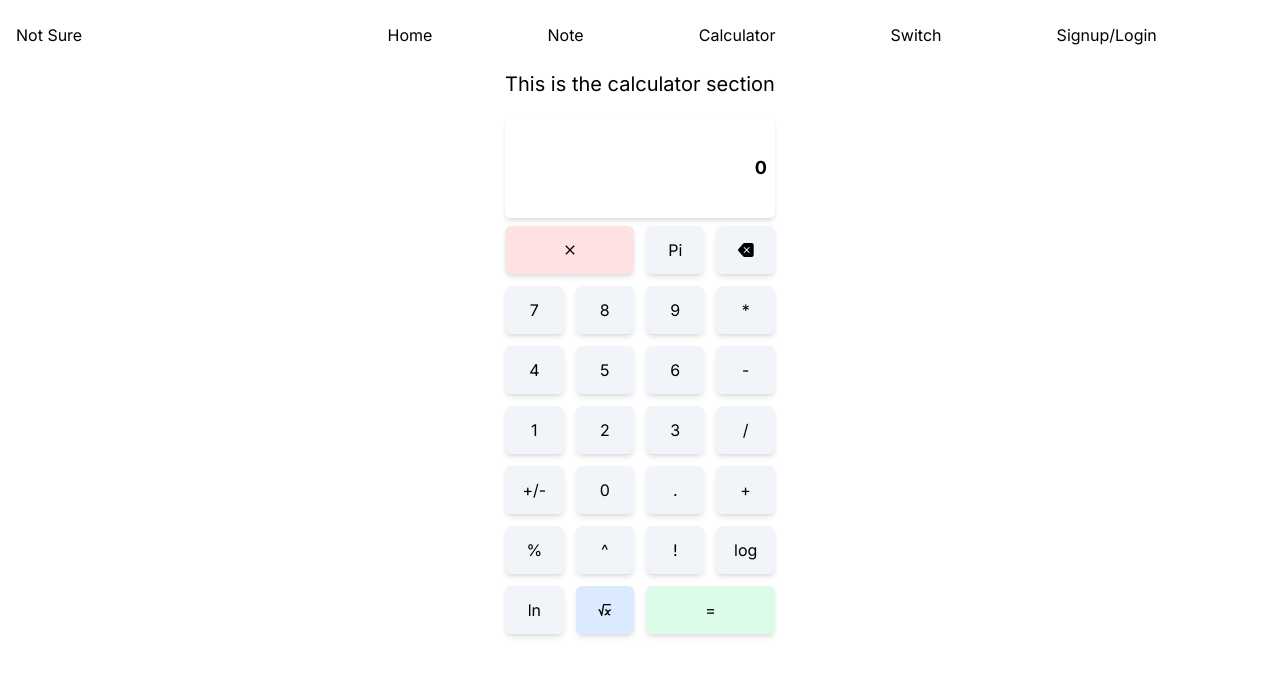
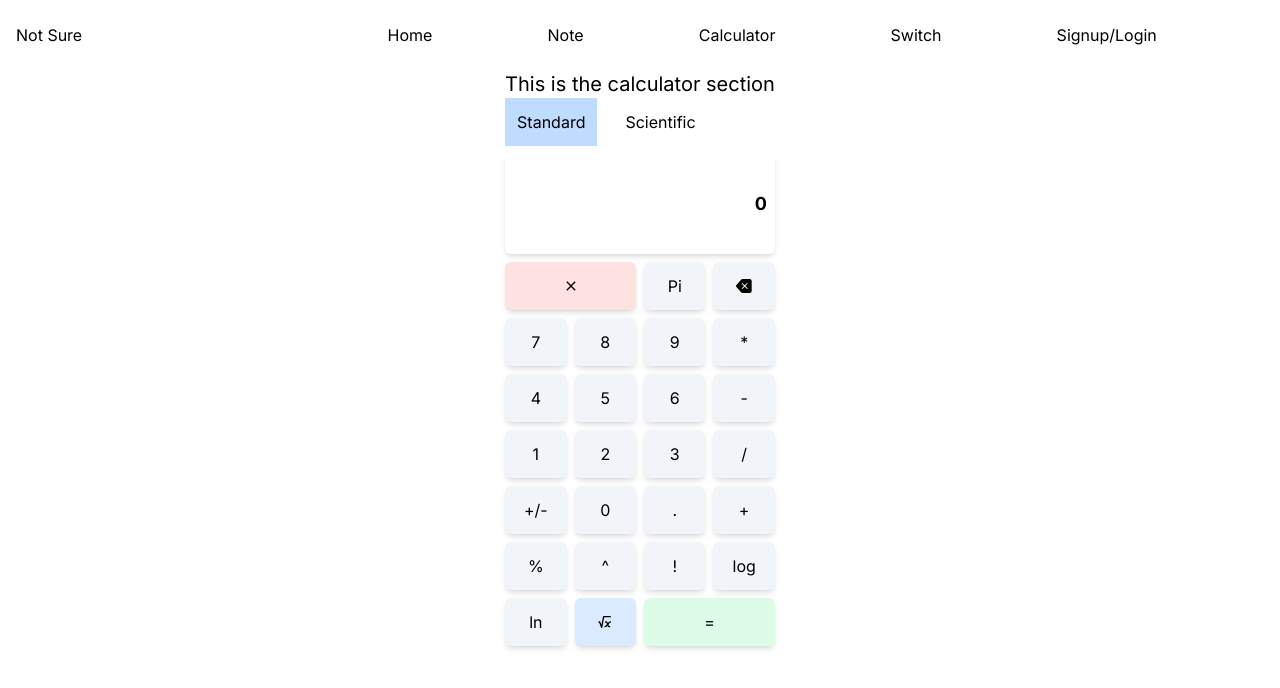
Before and after one commit to Mayor-Rhymes/utility-web, a Next.js app: page /calculator in a window 1280 px wide. Shown: the top 688 px of the page. Built offline with nearby package versions, Linux system fonts and the light colour scheme.

Commit message:
chore: Added Scientific and Standard Calculator tab

```diff
--- a/src/components/calculator.tsx
+++ b/src/components/calculator.tsx
@@ -4,26 +4,35 @@ import { BsFillBackspaceFill } from "react-icons/bs";
 import { MdClear } from "react-icons/md";
 import { TbSquareRoot2 } from "react-icons/tb";
 import { useState } from "react";
-import { evaluate, pi, isPositive, abs, log, factorial, e, sqrt } from "mathjs";
-import CalcButton from './calculatorbutton';
+import {
+  evaluate,
+  pi,
+  isPositive,
+  abs,
+  log,
+  factorial,
+  e,
+  sqrt,
+  sin,
+  cos,
+  tan,
+  unit,
+  ceil,
+  round,
+} from "mathjs";
+import CalcButton from "./calculatorbutton";
+
+enum CalculatorMode {
+  Standard,
+  Scientific,
+}
 
 export default function Calculator() {
-  const buttons = [
-    7,
-    8,
-    9,
-    "*",
-    4,
-    5,
-    6,
-    "-",
-    1,
-    2,
-    3,
-    "/",
-  ];
+  const buttons = [7, 8, 9, "*", 4, 5, 6, "-", 1, 2, 3, "/"];
   const [screenValue, setScreenValue] = useState("0");
-  // const [operationValue, setOperationValue] = useState('');
+  const [calculatorMode, setCalculatorMode] = useState<CalculatorMode>(
+    CalculatorMode[0]
+  );
   const screenClassname =
     "h-[100px] mt-5 max-w-[300px] flex justify-end items-center pr-2 font-bold text-lg bg-white shadow-md rounded-md";
   const screenClassnameNumIncrease =
@@ -40,7 +49,6 @@ export default function Calculator() {
       setScreenValue((prevState) => prevState.slice(0, prevState.length - 1));
     }
   };
-
 
   const handleButtons = (value: number | string) => {
     if (screenValue.length !== 28) {
@@ -70,7 +78,7 @@ export default function Calculator() {
       if (isPositive(valueToNumber)) {
         setScreenValue("-" + screenValue);
       } else {
-        setScreenValue(abs(valueToNumber));
+        setScreenValue(abs(valueToNumber).toString());
       }
     }
   };
@@ -92,17 +100,53 @@ export default function Calculator() {
     setScreenValue(factorial(screenValue));
   };
 
+  const handleSin = () => {
+    setScreenValue(sin(unit(Number(screenValue), "deg")).toString());
+  };
+  const handleCos = () => {
+    setScreenValue(cos(unit(Number(screenValue), "deg")).toString());
+  };
+  const handleTan = () => {
+    setScreenValue(tan(unit(Number(screenValue), "deg")).toString());
+  };
+
   const handleSqrt = () => {
     setScreenValue(sqrt(screenValue));
   };
 
   const handleEquals = () => {
-    const result = evaluate(screenValue);
-    setScreenValue(result);
+    if (
+      screenValue.includes("*") ||
+      screenValue.includes("+") ||
+      screenValue.includes("-") ||
+      screenValue.includes("/") ||
+      screenValue.includes("^")
+    ) {
+      const result = evaluate(screenValue);
+      setScreenValue(result);
+    }
   };
 
   return (
     <div className="flex flex-col space-y-2">
+      <div className="flex space-x-4">
+        <button
+          onClick={() => setCalculatorMode(CalculatorMode[0])}
+          className={`active:bg-blue-200 p-3 transition-all ${
+            calculatorMode === CalculatorMode[0] ? "bg-blue-200" : "bg-white"
+          }`}
+        >
+          Standard
+        </button>
+        <button
+          onClick={() => setCalculatorMode(CalculatorMode[1])}
+          className={`active:bg-blue-200 p-3 transition-all ${
+            calculatorMode === CalculatorMode[1] ? "bg-blue-200" : "bg-white"
+          }`}
+        >
+          Scientific
+        </button>
+      </div>
       <div
         className={
           screenValue.length >= 22
@@ -113,7 +157,7 @@ export default function Calculator() {
         {screenValue}
       </div>
 
-      <div className="grid grid-cols-4 gap-3">
+      <div className="grid grid-cols-4 gap-2 transition-all">
         <button
           onClick={clearScreen}
           className="text-center bg-red-100 active:shadow-sm active:text-sm px-3 py-3 rounded-md flex items-center justify-center col-span-2 shadow-md"
@@ -132,11 +176,11 @@ export default function Calculator() {
         >
           <BsFillBackspaceFill />
         </button>
-        {buttons.map(button =>
-
-            <CalcButton key={button} onClick={handleButtons}>{button}</CalcButton>
-
-        )}
+        {buttons.map((button) => (
+          <CalcButton key={button} onClick={handleButtons}>
+            {button}
+          </CalcButton>
+        ))}
         <button
           onClick={handleSignInversion}
           className="text-center bg-slate-100 active:shadow-sm active:text-sm px-3 py-3 rounded-md flex items-center justify-center shadow-md"
@@ -192,6 +236,35 @@ export default function Calculator() {
         >
           ln
         </button>
+        {calculatorMode === CalculatorMode[1] && (
+          <>
+            <button
+              onClick={handleSin}
+              className="text-center bg-slate-100 active:shadow-sm active:text-sm px-3 py-3 rounded-md flex items-center justify-center shadow-md"
+            >
+              sin
+            </button>
+            <button
+              onClick={handleCos}
+              className="text-center bg-slate-100 active:shadow-sm active:text-sm px-3 py-3 rounded-md flex items-center justify-center shadow-md"
+            >
+              cos
+            </button>
+            <button
+              onClick={handleTan}
+              className="text-center bg-slate-100 active:shadow-sm active:text-sm px-3 py-3 rounded-md flex items-center justify-center shadow-md"
+            >
+              tan
+            </button>
+            <button
+              onClick={handleLogToE}
+              className="text-center bg-slate-100 active:shadow-sm active:text-sm px-3 py-3 rounded-md flex items-center justify-center shadow-md"
+            >
+              arcsin
+            </button>
+          </>
+        )}
+
         <button
           onClick={handleSqrt}
           className="text-center bg-blue-100 active:shadow-sm active:text-sm px-3 py-3 rounded-md flex items-center justify-center shadow-md"
```
